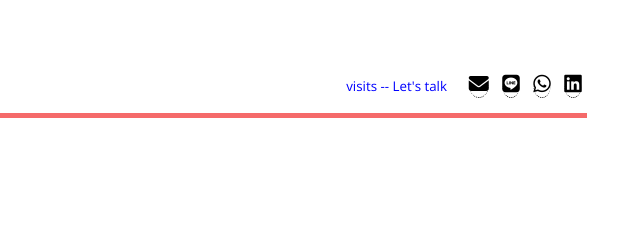
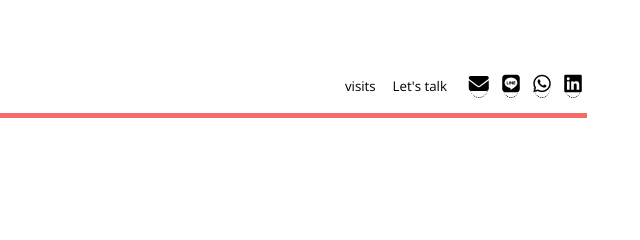
Before and after one commit to eddiemaximchen/eddiemaximchen.github.io, a plain HTML site: page index.html in a window 1280 px wide. Shown: the top 240 px of the page, 640-1280 px from the left. Drawn offline with nearby package versions, Linux system fonts and the light colour scheme.

Commit message:
Update index.html

```diff
--- a/index.html
+++ b/index.html
@@ -20,8 +20,9 @@
 
 							<!-- Header -->
 								<header id="header">
-									<ul class="icons" style="color: blue;">
-										<li id="visits"></li>visits --
+									<ul class="icons" style="color: black;">
+										<li id="visits"></li>
+										<li>visits</li>
 										<li>Let's talk</li>
 										<a href="mailto:eddie.hsinyu@gmail.com""><li class="fa-solid fa-envelope"></li></a>
 										<a href="https://line.me/ti/p/d7DBjF3dNQ"><li class="fa-brands fa-line"></li></a>
```
